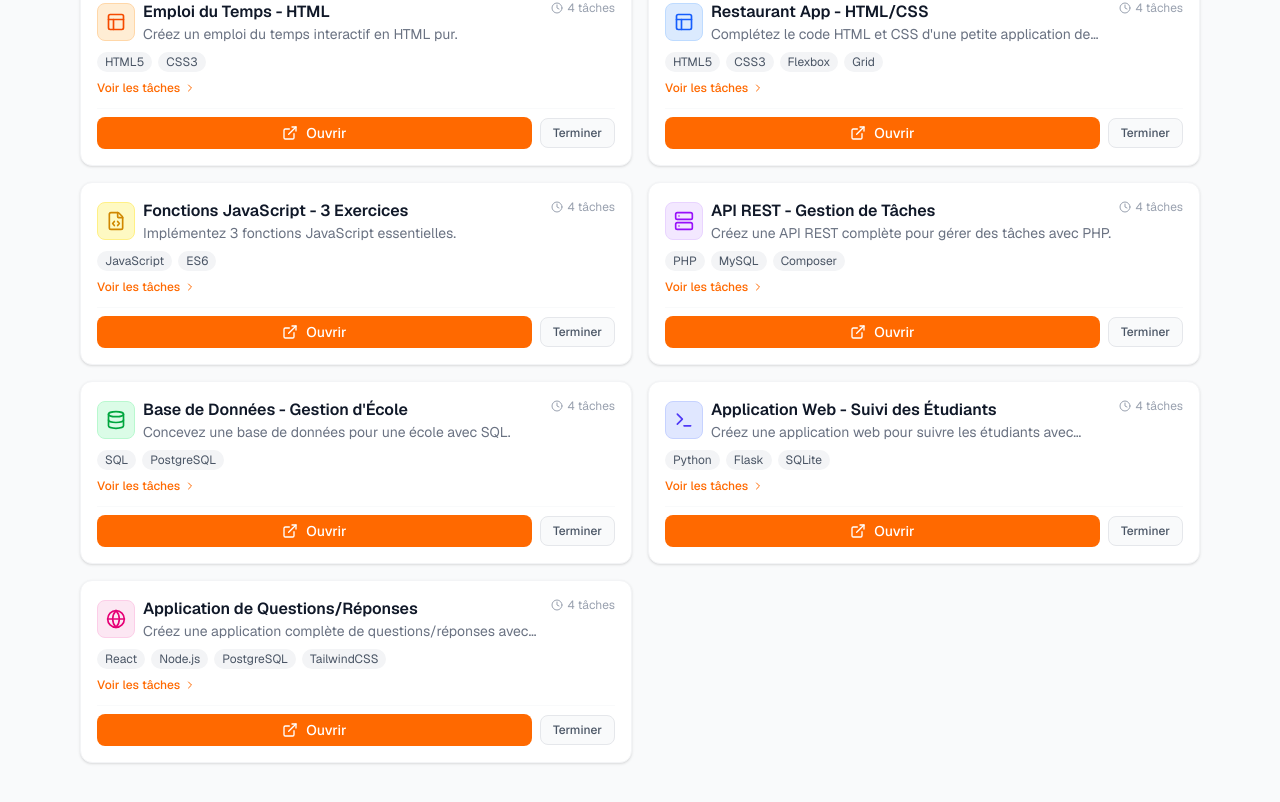
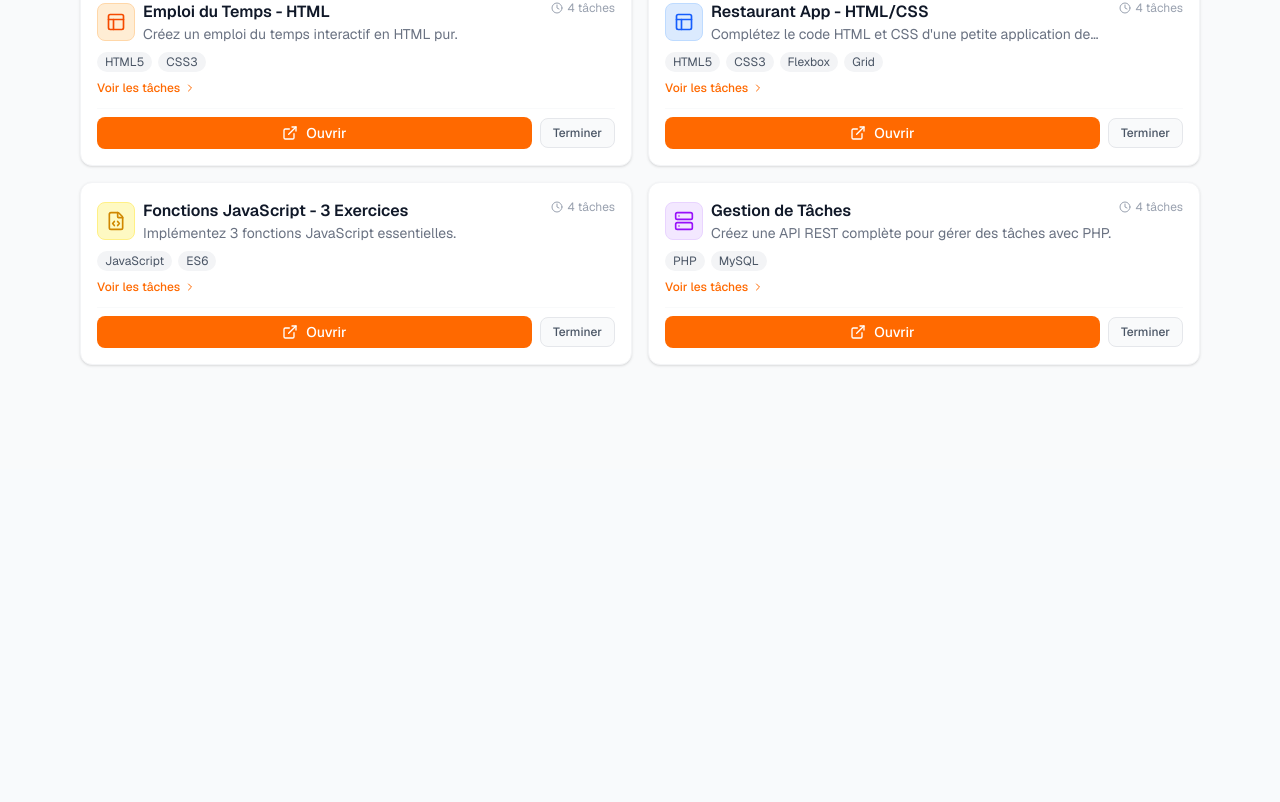
Before and after one commit to blazaartn/arix, a Next.js app: page /projects in a window 1280 px wide. Shown: the part 350-1152 px from the top of the page. After the commit the page ends 819 px from the top, so only its background shows below. Built offline with nearby package versions, Linux system fonts and the light colour scheme.

Commit message:
before the good

```diff
--- a/app/projects/data.ts
+++ b/app/projects/data.ts
@@ -238,11 +238,11 @@ export const PROJECTS: Project[] = [
     },
     {
         id: '4',
-        title: 'API REST - Gestion de Tâches',
+        title: 'Gestion de Tâches',
         description: 'Créez une API REST complète pour gérer des tâches avec PHP.',
         category: 'php',
         pageUrl: '/projects/4',
-        technologies: ['PHP', 'MySQL', 'Composer'],
+        technologies: ['PHP', 'MySQL'],
         tasks: [
             'Configurer la base de données',
             'Créer les routes CRUD',
@@ -251,49 +251,5 @@ export const PROJECTS: Project[] = [
         ],
         is_completed: false,
     },
-    {
-        id: '5',
-        title: 'Base de Données - Gestion d\'École',
-        description: 'Concevez une base de données pour une école avec SQL.',
-        category: 'sql',
-        pageUrl: '/projects/5',
-        technologies: ['SQL', 'PostgreSQL'],
-        tasks: [
-            'Créer le schéma (étudiants, professeurs, cours)',
-            'Écrire des requêtes complexes (JOIN, GROUP BY)',
-            'Créer des vues et index',
-            'Optimiser les performances des requêtes'
-        ],
-        is_completed: false,
-    },
-    {
-        id: '6',
-        title: 'Application Web - Suivi des Étudiants',
-        description: 'Créez une application web pour suivre les étudiants avec Python.',
-        category: 'python',
-        pageUrl: '/projects/6',
-        technologies: ['Python', 'Flask', 'SQLite'],
-        tasks: [
-            'Créer les routes CRUD pour les étudiants',
-            'Gérer les données avec SQLAlchemy',
-            'Créer un frontend avec Jinja2',
-            'Tester l\'application avec pytest'
-        ],
-        is_completed: false,
-    },
-    {
-        id: '7',
-        title: 'Application de Questions/Réponses',
-        description: 'Créez une application complète de questions/réponses avec React et Node.js.',
-        category: 'fullstack',
-        pageUrl: '/projects/7',
-        technologies: ['React', 'Node.js', 'PostgreSQL', 'TailwindCSS'],
-        tasks: [
-            'Configurer le backend avec Express et PostgreSQL',
-            'Créer le frontend avec React et Tailwind',
-            'Connecter API et frontend',
-            'Ajouter des fonctionnalités (likes, commentaires)'
-        ],
-        is_completed: false,
-    },
+
 ];
```
